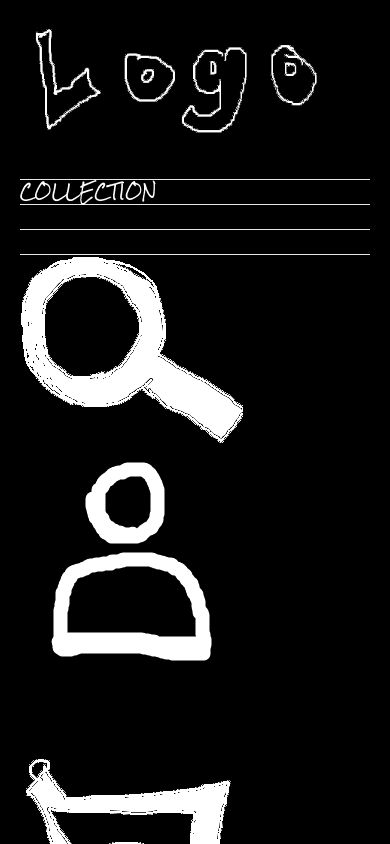
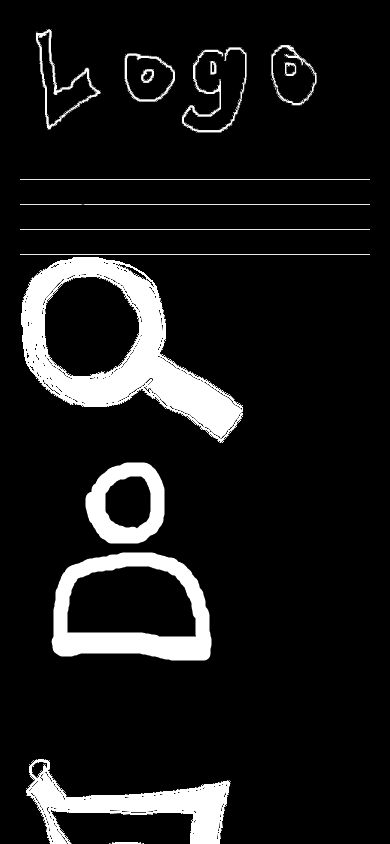
Before and after one commit to walkmoody/Ecommerce-Clothing-Website, a React (Vite) app: page /collection in a window 390 px wide. Shown: the top 844 px of the page. Built offline with nearby package versions, Linux system fonts and the light colour scheme.

Commit message:
updated navbar and coloring and centering

```diff
--- a/src/components/Navbar.jsx
+++ b/src/components/Navbar.jsx
@@ -10,7 +10,7 @@ const Navbar = () => {
   return (
     <div className='sticky top-0 z-50'>
     <div style ={{paddingLeft : '20px', paddingRight: '20px'}}>
-    <div className='.w-full flex items-center justify-between py-5 font-medium '>
+    <div className='.w-full flex items-center justify-between py-5 font-medium'>
         <Link to='/'><img src={assets.logo} className='w-36' alt="" /></Link>
 
         <ul className='hidden sm:flex gap-5 text-sm text-gray-100'>
--- a/src/components/ProductsItem.jsx
+++ b/src/components/ProductsItem.jsx
@@ -9,8 +9,8 @@ const ProductsItem = ({id,image,name,price}) => {
         <div className ='overflow-hidden'>
             <img className = 'object-cover shadow-md hover:scale-110 transition ease-in-out rounded-lg' src={image[0]} alt = ""/>
         </div>
-        <p className ='onest-norm pt-3 pb-1 text-sm'>{name} </p>
-        <p className ='onest-norm text-sm font-medium'>{currency}{price}</p>
+        <p className ='onest-thick text-center pt-3 pb-1 text-sm text-gray-100'>{name}</p>
+        <p className ='onest-thin text-center text-sm font-medium text-gray-200'>{currency}{price}</p>
     </Link>
   )
 }
--- a/src/index.css
+++ b/src/index.css
@@ -53,6 +53,6 @@ a.active hr{
 @media (max-width:640px){
     a.active{
         background-color: black;
-        color: white;
+        color: black;
     }
 }
```
